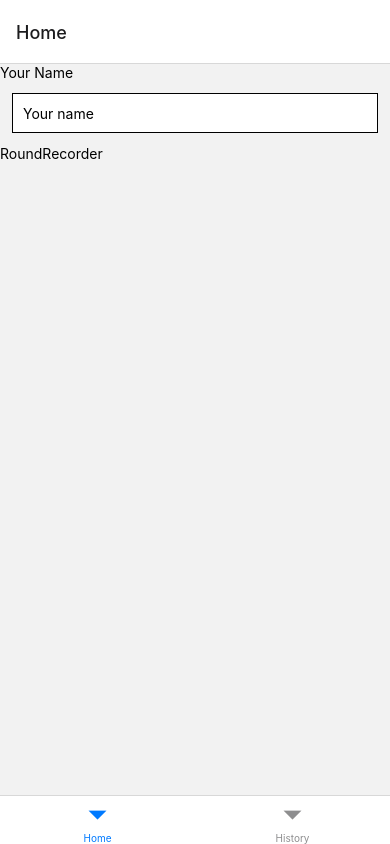
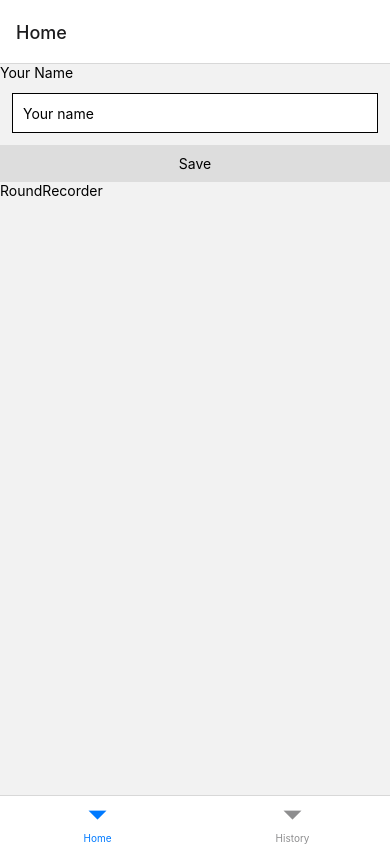
Before and after one commit to CapSap/whoseDrinkNative, a React Native app: screen /Home in a window 390 px wide. Built offline with nearby package versions, Linux system fonts and the light colour scheme.

Commit message:
creat a button to save name

```diff
--- a/src/components/NamesInput.tsx
+++ b/src/components/NamesInput.tsx
@@ -1,5 +1,11 @@
 import React, {useState} from 'react';
-import {StyleSheet, Text, TextInput, View} from 'react-native';
+import {
+  StyleSheet,
+  Text,
+  TextInput,
+  TouchableOpacity,
+  View,
+} from 'react-native';
 
 export const NamesInput: React.FC = () => {
   const [userName, setuserName] = useState('');
@@ -13,6 +19,9 @@ export const NamesInput: React.FC = () => {
         placeholder="Your name"
         defaultValue={userName}
       />
+      <TouchableOpacity style={styles.button}>
+        <Text>Save</Text>
+      </TouchableOpacity>
     </View>
   );
 };
@@ -25,4 +34,9 @@ const styles = StyleSheet.create({
     borderWidth: 1,
     padding: 10,
   },
+  button: {
+    alignItems: 'center',
+    backgroundColor: '#DDDDDD',
+    padding: 10,
+  },
 });
```
